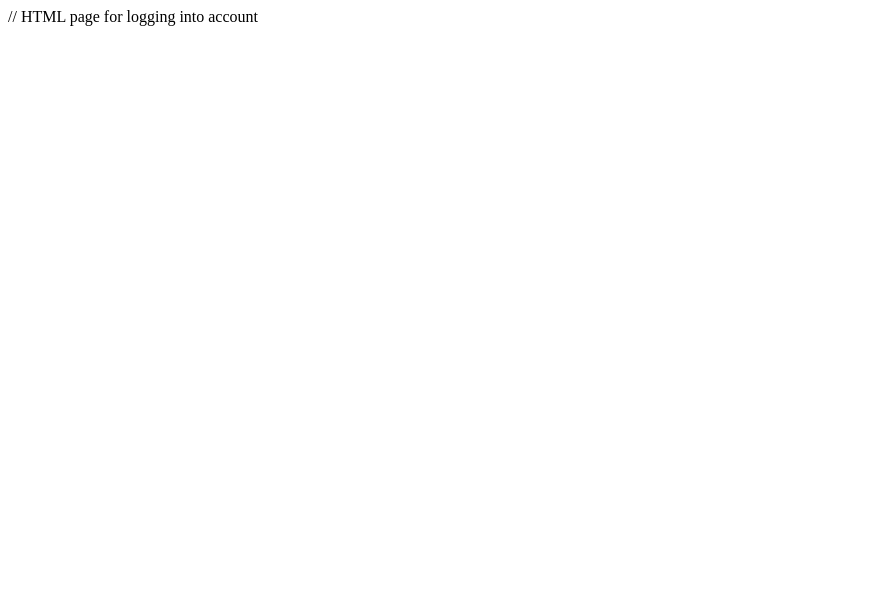
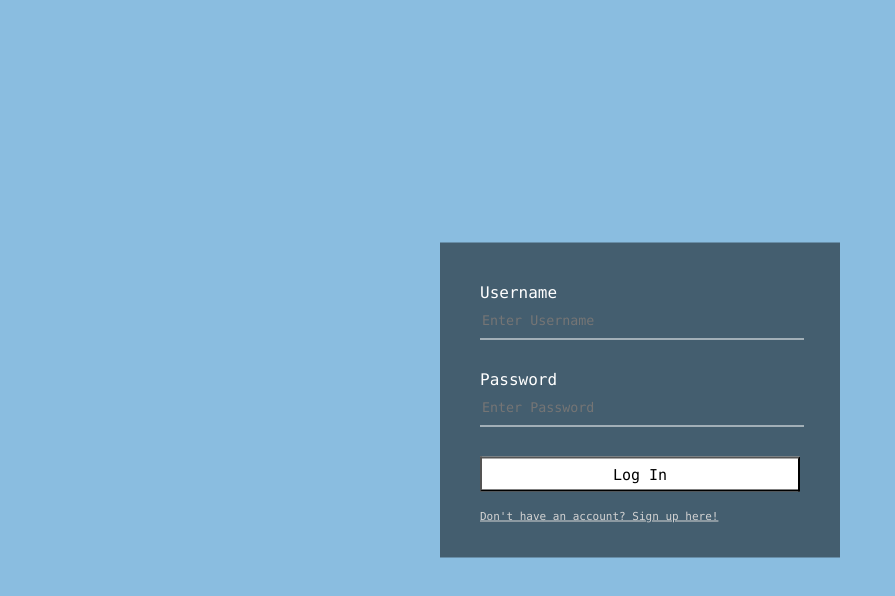
Before and after one commit to sprocopii/a99-toliman, a website: page public/login.html in a window 1280 px wide. Shown: the whole page, without its empty margins (0-895 px from the left). Drawn offline with Linux system fonts and the light colour scheme.

Commit message:
added login.html and css

```diff
--- /dev/null
+++ b/public/css/login.css
@@ -0,0 +1,64 @@
+body{
+    font-family: Monaco;
+    background: url(/images/carolina_blue.png);
+    background-size: cover;
+    background-position: center;
+}
+
+.login_box {
+    width: 400px;
+    height: 315px;
+    background-color: rgba(0,0,0,.5);
+    color: white;
+    left: 50%;
+    top: 50%;
+    position: absolute;
+    transform: translate(-50%, -50%);
+    margin-left: auto;
+    margin-right: auto;
+    box-sizing: border-box;
+    border-style: none;
+    padding: 40px;
+}
+
+.login_box input {
+    width: 100%;
+    margin-bottom: 30px;
+}
+
+.login_box input[type="username"], input[type="password"] {
+    font-family: Monaco;
+    border: none;
+    border-bottom: 1px solid white;
+    background: transparent;
+    outline: none;
+    height: 35px;
+    color: white;
+}
+
+.login_box button {
+    font-family: Monaco;
+    height: 35px;
+    width: 100%;
+    margin-bottom: 10px;
+    background: white;
+    color: black;
+    font-size: 15px;
+}
+
+.login_box button:hover {
+    cursor: pointer;
+    background: #7BAFD4;
+    color: white;
+
+}
+
+.login_box a{
+    font-size: 11px;
+    line-height: 30px;
+    color: lightgray;
+}
+
+.login_box a:hover{
+    color: #7BAFD4;
+}
--- a/public/index.html
+++ b/public/index.html
@@ -1 +1,51 @@
-// HTML home page  to lead you to your physical and mental tasks for the day
+<!--HTML home page  to lead you to your physical and mental tasks for the day-->
+<!DOCTYPE html>
+<html lang=""en>
+    <head>
+        <meta charset="UTF-8">
+        <meta name="viewport" content="width=device-width, initial-scale=1.0">
+        <meta http-equiv="X-UA-Compatible" content="ie=edge">
+        <title>Daily Tasks For your Health</title>
+    </head>
+    <body>
+        <nav>
+            <button id="homenav" onclick="homeNav()" class="active">Home</button>
+            <button id="loginnav" onclick="loginNav()">Log in</button>
+            <button id="mentalnav" onclick="mentalNav()">Mental Health</button>
+            <button id="physicalnav" onclick="physicalNav()">Physical Health</button>
+        </nav>
+
+        <div class="container">
+            <!-- home page -->
+            <div id="home" class="active">
+                <h1>Welcome to Daily Health Tasks!</h1>
+                <p>You can choose to get tasks to improve your mental or physical health.</p>
+                <p>Click the button for what kind of tasks you'd like!</p>
+            </div>
+<!-- may not need these, link to other html files
+comment: log-in
+<div id="login" class="inactive">
+    <h1>Log in or Sign up Here!</h1>
+     comment: html for login page
+</div>
+comment: mental health
+<div id="mentalhealth" class="inactive">
+    <h1>Click the button for your mental health tasks for today!</h1>
+    comment: html for mental health page
+</div>
+comment: physical health
+<div id="physical health" class="inactive">
+    <h1>Click the button for your physical health tasks for today!</h1>
+    <button id="physicaltask">Tasks for today!</button>
+    comment: daily tasks and description
+    <h2>Your tasks:</h2>
+    <p><span id="physicalres"></span></p>
+</div>
+-->
+
+        </div>
+
+        <!-- link to js file -->
+        <script src="main.js"></script>
+    </body>
+</html>
--- a/public/login.html
+++ b/public/login.html
@@ -1 +1,21 @@
-// HTML page for logging into account
+<!-- HTML page that logs you into your account -->
+<!DOCTYPE html>
+<html>
+	<head>
+        <meta charset = "utf-8">
+        <title> Login Page </title>
+        <link rel="stylesheet" href="/css/login.css" type="text/css">
+	</head>
+	<body>
+        <div class = "login_box">
+            <form>
+                <label for = "username">Username</label>
+                <input type = "username" id = "username" name = "username" placeholder = "Enter Username">
+                <label for = "password">Password</label>
+                <input type = "password" id = "password" name = "password" placeholder = "Enter Password">
+                <button type = "login-button" id = "login-button">Log In</button>
+                <a href="/signup.html">Don't have an account? Sign up here!</a>
+            </form>
+        </div>
+    </body>
+</html>
```
Also changed, not shown: public/signup.html (added, +32 -0 lines), public/images/carolina_blue.png (added).
